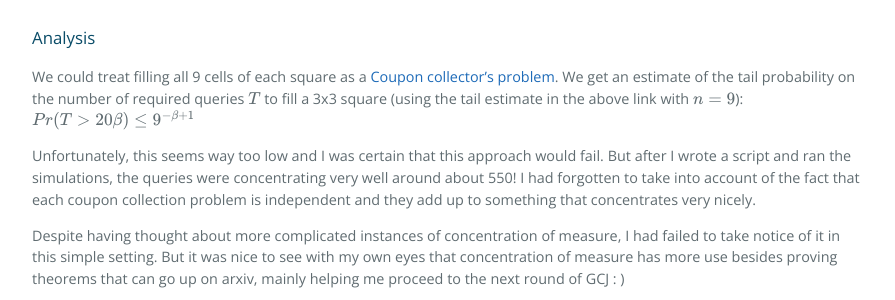
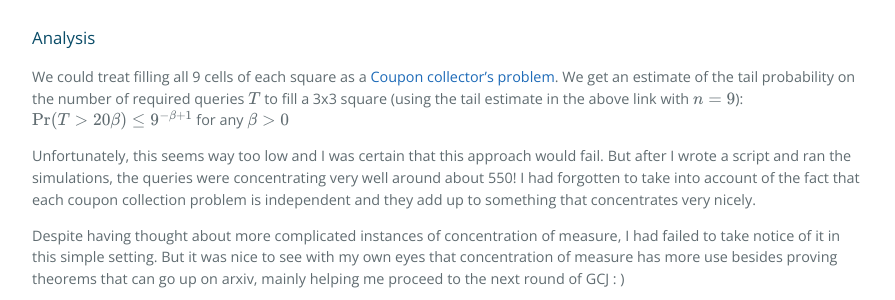
Before and after one commit to sung-max/sung-max.github.io, a Jekyll site: the page built from _posts/2018-04-13-GCJ-2018-QR-Commentary.markdown, in a window 1280 px wide and 900 px high, scrolled down 1228 px. Shown: the part 154-454 px from the top of the window, without its empty margins (192-1087 px from the left). Built offline with Jekyll 4.4.1, drawn with Linux system fonts in a browser that asks for light colours; formulas are drawn with MathJax 3; comment, search, counter and statistics services are not loaded.

Commit message:
Update 2018-04-13-GCJ-2018-QR-Commentary.markdown

```diff
--- a/_posts/2018-04-13-GCJ-2018-QR-Commentary.markdown
+++ b/_posts/2018-04-13-GCJ-2018-QR-Commentary.markdown
@@ -63,8 +63,7 @@ So I think from a larger perspective the new type of problem is fitting given ou
 
 ### Analysis
 We could treat filling all 9 cells of each square as a [Coupon collector's problem](https://en.wikipedia.org/wiki/Coupon_collector%27s_problem).
-We get an estimate of the tail probability on the number of required queries $$T$$ to fill a 3x3 square (using the tail estimate in the above link with $$n=9$$):
-$$Pr(T \gt 20 \beta) \le 9^{-\beta+1}$$
+We get an estimate of the tail probability on the number of required queries $$T$$ to fill a 3x3 square (using the tail estimate in the above link with $$n=9$$): $$\text{Pr}(T \gt 20 \beta) \le 9^{-\beta+1}$$ for any $$\beta > 0$$
 
 Unfortunately, this seems way too low and I was certain that this approach would fail.
 But after I wrote a script and ran the simulations, the queries were concentrating very well around about 550!
```
